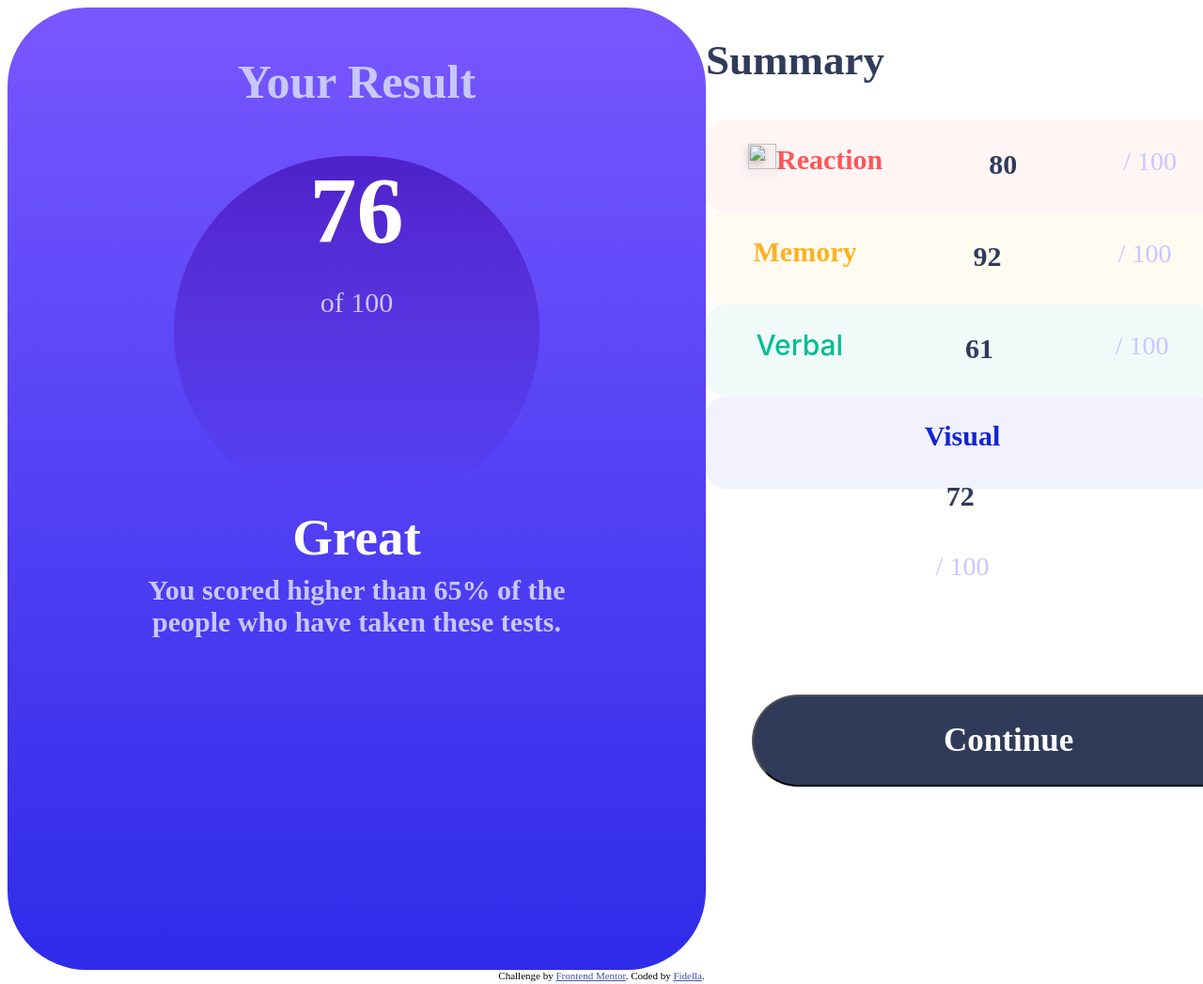
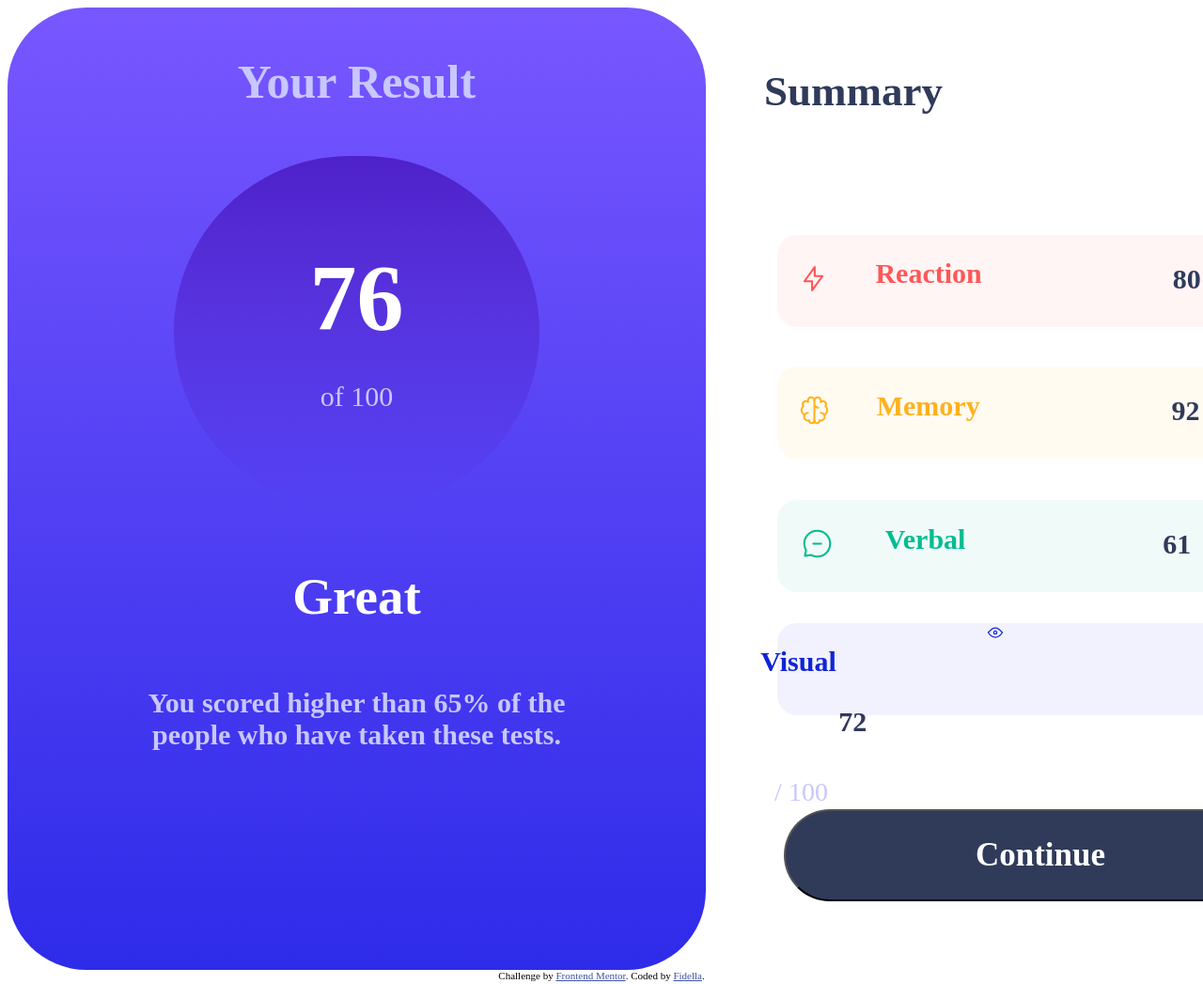
Before and after one commit to Fidella-droid/Result-Summary-Component, a plain HTML site: page index.html in a window 1280 px wide. Shown: the top 1047 px of the page at 94% size. Drawn offline with Linux system fonts and the light colour scheme.

Commit message:
updated resource file

```diff
--- a/index.html
+++ b/index.html
@@ -28,23 +28,28 @@
         <h1 id="summary">Summary</h1>
 
       <div class="reaction">
-        <h2 id="reaction-text"><img src="icon-memory.svg">Reaction</h2>
+        <svg class="icon" xmlns="http://www.w3.org/2000/svg" width="20" height="20" fill="none" viewBox="0 0 20 20"><path stroke="#F55" stroke-linecap="round" stroke-linejoin="round" stroke-width="1.25" d="M10.833 8.333V2.5l-6.666 9.167h5V17.5l6.666-9.167h-5Z"/></svg>
+        <h2 id="reaction-text">Reaction</h2>
         <p class="score">80</p> <p class="denominator">/ 100</p>
       </div>
 
       <div class="memory">
+        <svg class="icon" xmlns="http://www.w3.org/2000/svg" width="20" height="20" fill="none" viewBox="0 0 20 20"><path stroke="#FFB21E" stroke-linecap="round" stroke-linejoin="round" stroke-width="1.25" d="M5.833 11.667a2.5 2.5 0 1 0 .834 4.858"/><path stroke="#FFB21E" stroke-linecap="round" stroke-linejoin="round" stroke-width="1.25" d="M3.553 13.004a3.333 3.333 0 0 1-.728-5.53m.025-.067a2.083 2.083 0 0 1 2.983-2.824m.199.054A2.083 2.083 0 1 1 10 3.75v12.917a1.667 1.667 0 0 1-3.333 0M10 5.833a2.5 2.5 0 0 0 2.5 2.5m1.667 3.334a2.5 2.5 0 1 1-.834 4.858"/><path stroke="#FFB21E" stroke-linecap="round" stroke-linejoin="round" stroke-width="1.25" d="M16.447 13.004a3.334 3.334 0 0 0 .728-5.53m-.025-.067a2.083 2.083 0 0 0-2.983-2.824M10 3.75a2.085 2.085 0 0 1 2.538-2.033 2.084 2.084 0 0 1 1.43 2.92m-.635 12.03a1.667 1.667 0 0 1-3.333 0"/></svg>
         <h2 id="memory-text">Memory</h2>
         <p class="score">92</p> <p class="denominator">/ 100</p>
       </div>
 
       <div class="verbal">
-       <h2 id="verbal-text">Verbal</h2>
-       <p class="score">61</p> <p class="denominator">/ 100</p>
+        <svg class="icon" xmlns="http://www.w3.org/2000/svg" width="20" height="20" fill="none" viewBox="0 0 20 20"><path stroke="#00BB8F" stroke-linecap="round" stroke-linejoin="round" stroke-width="1.25" d="M7.5 10h5M10 18.333A8.333 8.333 0 1 0 1.667 10c0 1.518.406 2.942 1.115 4.167l-.699 3.75 3.75-.699A8.295 8.295 0 0 0 10 18.333Z"/></svg>
+        <h2 id="verbal-text">Verbal</h2>
+        <p class="score">61</p> <p class="denominator">/ 100</p>
       </div>
 
       <div class="visual">
+        <svg xmlns="http://www.w3.org/2000/svg" width="20" height="20" fill="none" viewBox="0 0 20 20"><path stroke="#1125D6" stroke-linecap="round" stroke-linejoin="round" stroke-width="1.25" d="M10 11.667a1.667 1.667 0 1 0 0-3.334 1.667 1.667 0 0 0 0 3.334Z"/><path stroke="#1125D6" stroke-linecap="round" stroke-linejoin="round" stroke-width="1.25" d="M17.5 10c-1.574 2.492-4.402 5-7.5 5s-5.926-2.508-7.5-5C4.416 7.632 6.66 5 10 5s5.584 2.632 7.5 5Z"/></svg>
         <h2 id="visual-text">Visual</p>
         <p class="score">72</p> <p class="denominator">/ 100</p>
+
       </div>
 
 
--- a/resources/css/challengestyle.css
+++ b/resources/css/challengestyle.css
@@ -47,9 +47,6 @@ p[id="ptitle"]{
 p[id="fircirtext"]{
     width: 183px;
     height: 109px;
-    flex-shrink: 0;
-
-
     color: #FFF;
     margin: auto;
     font-family: Hanken Grotesk;
@@ -57,6 +54,9 @@ p[id="fircirtext"]{
     font-style: normal;
     font-weight: 800;
     line-height: normal;
+    position: relative;
+    top: 93px;
+
 }
 p[id="seccirtext"]{
 
@@ -67,19 +67,22 @@ p[id="seccirtext"]{
     font-style: normal;
     font-weight: 500;
     line-height: normal;
+    position: relative;
+    top: 100px;
 }
 
 p[id="exclamation"]{
     width: 179px;
     height: 71px;
-    flex-shrink: 0;
     color: #FFF;
     font-family: Hanken Grotesk;
     font-size: 55px;
     font-style: normal;
     font-weight: 700;
     line-height: normal;
-    margin: auto;
+    position: relative;
+    top: -7px;
+    margin: 70px auto;
 }
 
 p[id="remark"]{
@@ -93,8 +96,11 @@ p[id="remark"]{
     font-style: normal;
     font-weight: 600;
     line-height: normal;
-    margin: auto;
+    margin: 40px auto;
+    position: relative;
+    top: -20px;
 }
+
 h1{
     width: 264px;
     height: 60px;
@@ -105,20 +111,18 @@ h1{
     font-style: normal;
     font-weight: 700;
     line-height: normal;
+    margin-top: 63px;
+    padding-left: 62px;
 }
+
 .summary-section{
+    width: 697px;
    display:flex;
    flex-direction:column;
    justify-content: space-between;
+   background-color: #FFF;
 }
-img{
-    width: 30px;
-    height: 27px;
-    flex-shrink: 0;
-    stroke-width: 1.25px;
-    stroke: #F55;
-    filter: drop-shadow(0px 4px 4px rgba(0, 0, 0, 0.25));
-}
+
 .reaction{
     width: 546px;
     height: 98px;
@@ -127,11 +131,10 @@ img{
     background: rgba(255, 87, 87, 0.06);
     display:inline-flex;
     justify-content: space-around;
-    margin: auto;
+    margin: 86px auto 0 auto;
+    top: 109px;
+}
 
-    top: 109px;
-
-}
 .memory{
     width: 546px;
     height: 98px;
@@ -141,27 +144,32 @@ img{
     display:inline-flex;
     justify-content: space-around;
     margin: auto;
+    margin: 40px auto 0 auto;
+}
 
-
-}
 .verbal{
     width: 546px;
     height: 98px;
     flex-shrink: 0;
     border-radius: 21px;
     background: rgba(0, 189, 145, 0.06);
-    display:inline-flex;
+    display: inline-flex;
     justify-content: space-around;
+    margin: 42px auto 0 auto;
 }
+
 .visual{
     width: 546px;
     height: 98px;
-    flex-shrink: 0;
     border-radius: 21px;
     background: rgba(17, 37, 212, 0.06);
-    display:inline-flex;
-    justify-content: space-around;
+    display: inline-flex;
+    justify-content: center;
+    margin: 0 auto 0 auto;
+    position: relative;
+    top: 30px;
 }
+
 h2[id="reaction-text"]{
     color: #FF5757;
     font-family: Hanken Grotesk;
@@ -169,7 +177,10 @@ h2[id="reaction-text"]{
     font-style: normal;
     font-weight: 600;
     line-height: normal;
+    position: relative;
+    right: 70px;
 }
+
 h2[id="memory-text"]{
     color: #FFB01F;
     font-family: Hanken Grotesk;
@@ -177,15 +188,21 @@ h2[id="memory-text"]{
     font-style: normal;
     font-weight: 600;
     line-height: normal;
+    position: relative;
+    right: 70px;
 }
+
 h2[id="verbal-text"]{
     color: #00BD91;
-    font-family: Inter;
+    font-family: Hanken Grotesk;
     font-size: 30px;
     font-style: normal;
-    font-weight: 500;
+    font-weight: 600;
     line-height: normal;
+    position: relative;
+    right: 70px;
 }
+
 h2[id="visual-text"]{
     color: #1125D4;
     font-family: Hanken Grotesk;
@@ -193,7 +210,10 @@ h2[id="visual-text"]{
     font-style: normal;
     font-weight: 600;
     line-height: normal;
+    position: relative;
+    right: 260px;
 }
+
 .score{
     width: 76px;
     height: 46px;
@@ -204,8 +224,10 @@ h2[id="visual-text"]{
     font-style: normal;
     font-weight: 600;
     line-height: normal;
+    position: relative;
+    left: 60px;
+}
 
-}
 .denominator{
     color: #C8C7FF;
     font-family: Hanken Grotesk;
@@ -213,27 +235,25 @@ h2[id="visual-text"]{
     font-style: normal;
     font-weight: 500;
     line-height: normal;
+    position: relative;
+    left: 3px;
+}
 
-}
-/*h2, .score, .denominator{
-    display:inline-flex;
-}
-.score,.denominator{
-    text-align: right;
-}
-*/
 button{
     width: 546px;
     height: 98px;
     flex-shrink: 0;
     border-radius: 52px;
     background: #303B5A;
-    margin: 40% 9%;
+    margin: 88px 68px 113px 83px;
+    position: relative;
+    top: 40px;
+}
 
-}
 button:hover{
     background:hsl(242, 83%, 55%);
 }
+
 p[id="buttontext"]{
     color: #FFF;
     display: inline;
@@ -243,3 +263,10 @@ p[id="buttontext"]{
     font-weight: 600;
     line-height: normal;
 }
+.icon{
+    width: 33px;
+    height: 33px;
+    margin: 30px 49px 24px 18px;
+    position: relative;
+    right: 20px;
+}
```
Also changed, not shown: resources/fonts/HankenGrotesk-VariableFont_wght.ttf (added), resources/fonts/README.txt (added), resources/fonts/static/HankenGrotesk-Bold.ttf (added), resources/fonts/static/HankenGrotesk-ExtraBold.ttf (added), resources/fonts/static/HankenGrotesk-Medium.ttf (added), resources/images/favicon-32x32.png (added), resources/images/icon-memory.svg (added), resources/images/icon-reaction.svg (added), resources/images/icon-verbal.svg (added), resources/images/icon-visual.svg (added).
